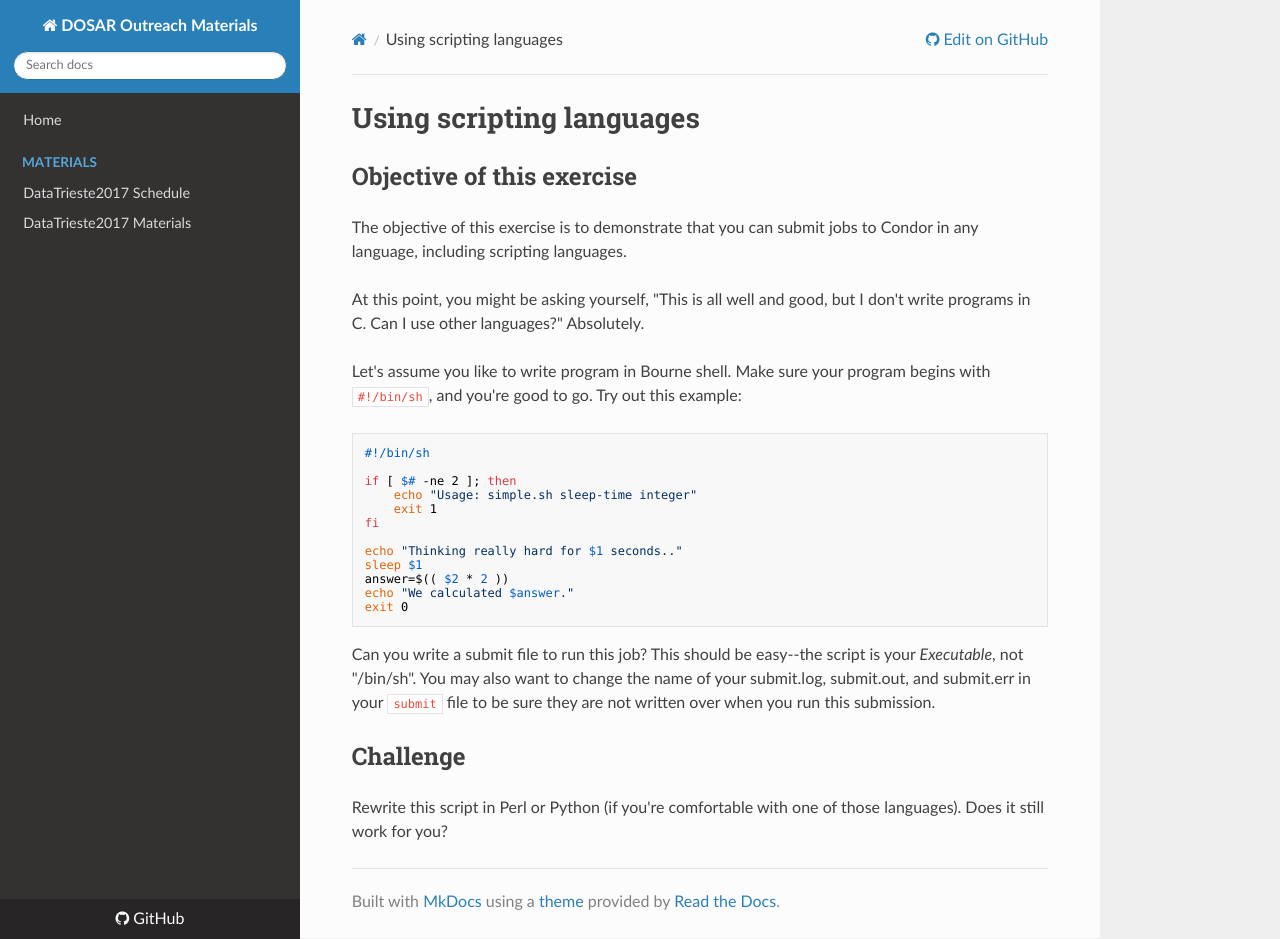
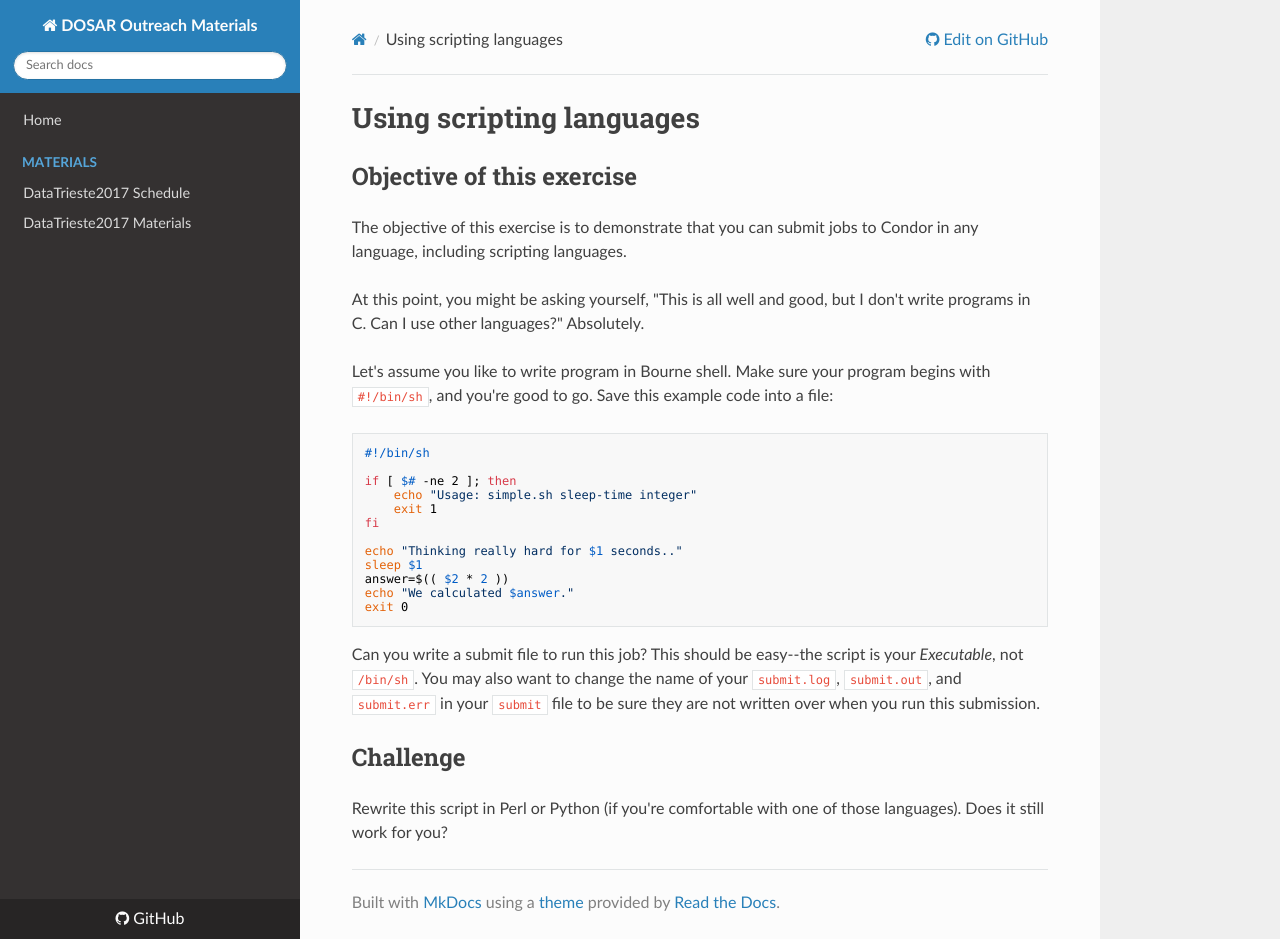
Before and after one commit to opensciencegrid/dosar, an MkDocs documentation site: the page built from docs/Materials/05-ScriptingJob.md, in a window 1280 px wide and 939 px high. Built offline with MkDocs 1.6.1, drawn with Linux system fonts in a browser that asks for light colours; nearby versions of some CDN libraries; old or Windows-style settings are respelled for this version of MkDocs.

Commit message:
Small changes for 05-ScriptingJob.md

````diff
--- a/docs/Materials/05-ScriptingJob.md
+++ b/docs/Materials/05-ScriptingJob.md
@@ -6,7 +6,7 @@
 
 At this point, you might be asking yourself, "This is all well and good, but I don't write programs in C. Can I use other languages?" Absolutely.
 
-Let's assume you like to write program in Bourne shell. Make sure your program begins with `#!/bin/sh`, and you're good to go. Try out this example:
+Let's assume you like to write program in Bourne shell. Make sure your program begins with `#!/bin/sh`, and you're good to go. Save this example code into a file:
 
 ```
 #!/bin/sh
@@ -23,7 +23,7 @@
 exit 0
 ```
 
-Can you write a submit file to run this job? This should be easy--the script is your _Executable_, not "/bin/sh". You may also want to change the name of your submit.log, submit.out, and submit.err in your `submit` file to be sure they are not written over when you run this submission.
+Can you write a submit file to run this job? This should be easy--the script is your _Executable_, not `/bin/sh`. You may also want to change the name of your `submit.log`, `submit.out`, and `submit.err` in your `submit` file to be sure they are not written over when you run this submission.
 
 ## Challenge
 Rewrite this script in Perl or Python (if you're comfortable with one of those languages). Does it still work for you?
````
